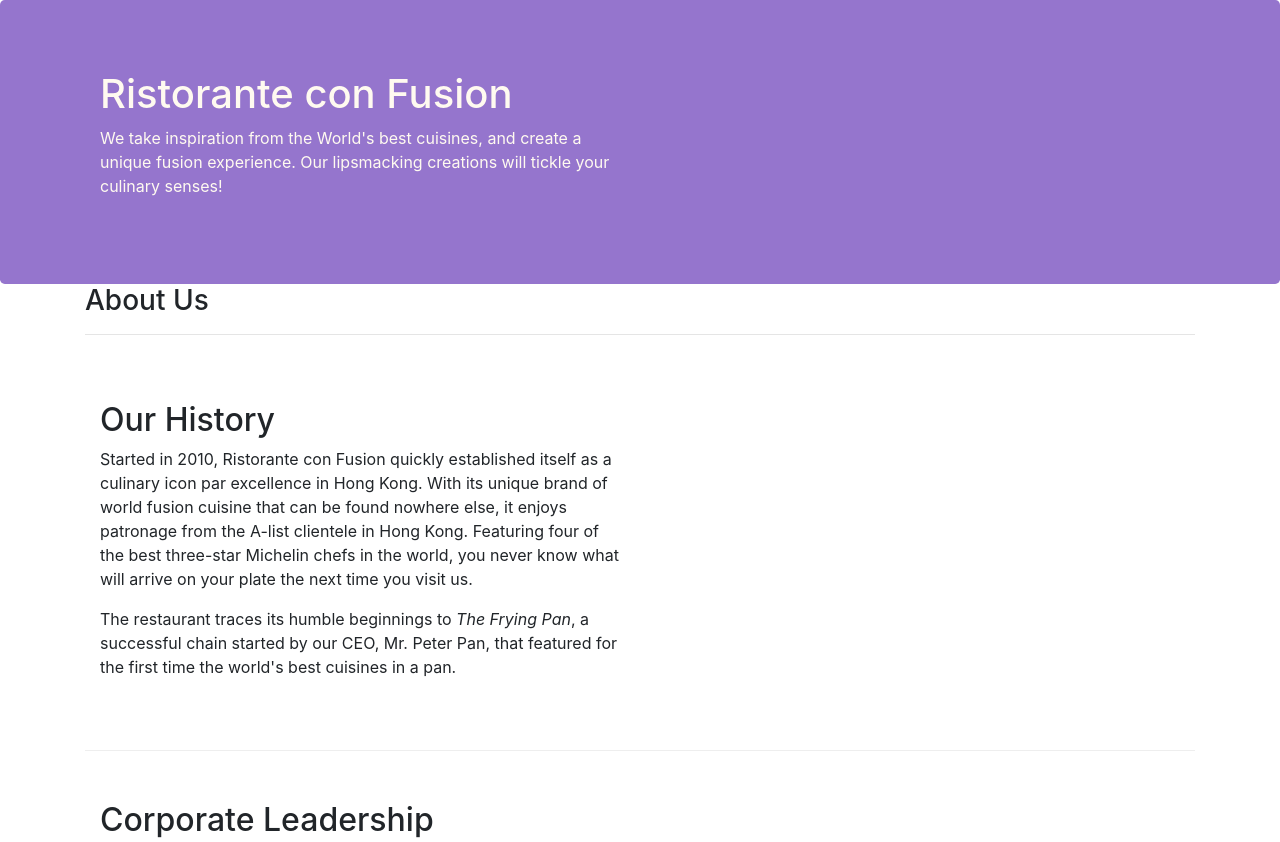
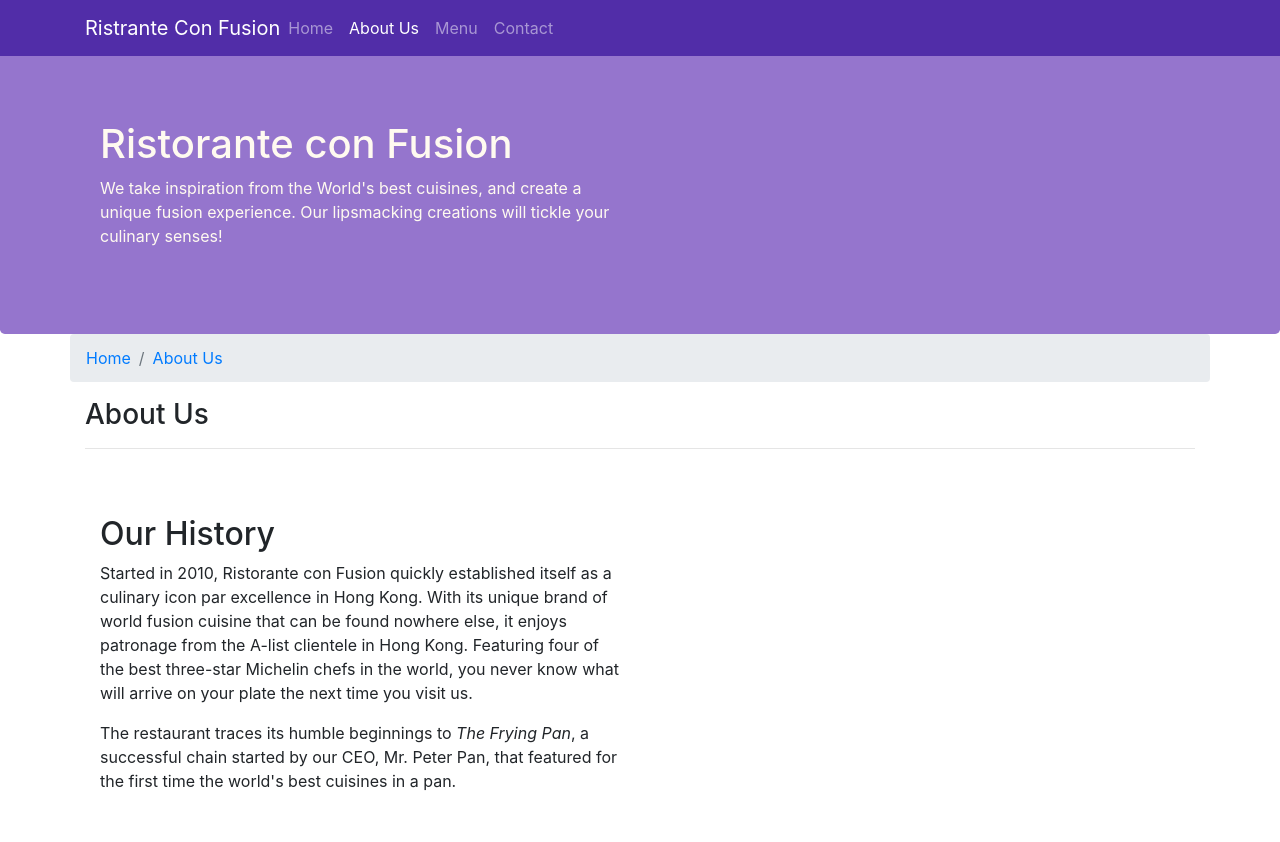
Before and after one commit to Melladmor/Bootstrap_Exercise_Coursera, a website: page aboutus.html in a window 1280 px wide. Shown: the top 842 px of the page. Drawn offline with nearby package versions, Linux system fonts and the light colour scheme.

Commit message:
navbar breadcrumb

```diff
--- a/aboutus.html
+++ b/aboutus.html
@@ -15,6 +15,23 @@
 
 <body>
 
+    <nav class="navbar navbar-dark navbar-expand-sm  fixed-top">
+        <div class="container">
+            <button class="navbar-toggler" type="button" data-toggle="collapse" data-target="#Navbar">
+                <span class="navbar-toggler-icon"></span>
+            </button>
+            <a href="index.html" class="navbar-brand mr-auto">Ristrante Con Fusion</a>
+            <div class="collapse navbar-collapse" id="Navbar">
+                <ul class="navbar-nav mr-auto">
+                    <li class="nav-item"><a href="index.html" class="nav-link">Home</a></li>
+                    <li class="nav-item active"><a href="#" class="nav-link">About Us</a></li>
+                    <li class="nav-item"><a href="" class="nav-link">Menu</a></li>
+                    <li class="nav-item"><a href="" class="nav-link">Contact</a></li>
+                </ul>
+            </div>
+        </div>
+    </nav>
+
     <header class="jumbotron">
         <div class="container">
             <div class="row row-header">
@@ -29,8 +46,12 @@
     </header>
 
     <div class="container">
-        <div>
-            <div>
+        <div class="row">
+            <ol class="col-12 breadcrumb">
+                <li class="breadcrumb-item"><a href="index.html" >Home</a></li>
+                <li class="breadcrumb-item "><a href="">About Us</a></li>
+            </ol>
+            <div class="col-12">
                 <h3>About Us</h3>
                 <hr>
             </div>
@@ -70,8 +91,8 @@
                 <div class="col-4 offset-1 col-sm-2">
                     <h5>Links</h5>
                     <ul class="list-unstyled">
-                        <li><a href="#">Home</a></li>
-                        <li><a href="#">About</a></li>
+                        <li><a href="index.html">Home</a></li>
+                        <li><a href="#">About Us</a></li>
                         <li><a href="#">Menu</a></li>
                         <li><a href="#">Contact</a></li>
                     </ul>
--- a/css/styles.css
+++ b/css/styles.css
@@ -27,3 +27,12 @@
     margin: 0px;
     color: #0f0f0f;
 }
+
+body{
+    padding-top: 50px;
+    z-index: 0;
+}
+
+.navbar-dark{
+    background-color:#512DA8 ;
+}
```
Also changed, not shown: index.html (+21 -1 lines), screencapture-localhost-3000-2022-04-18-16_17_26.png (added), screencapture-localhost-3000-2022-04-18-16_17_48.png (added), screencapture-localhost-3000-aboutus-html-2022-04-18-16_09_39.png (deleted), screencapture-localhost-3000-aboutus-html-2022-04-18-16_10_25.png (deleted).
